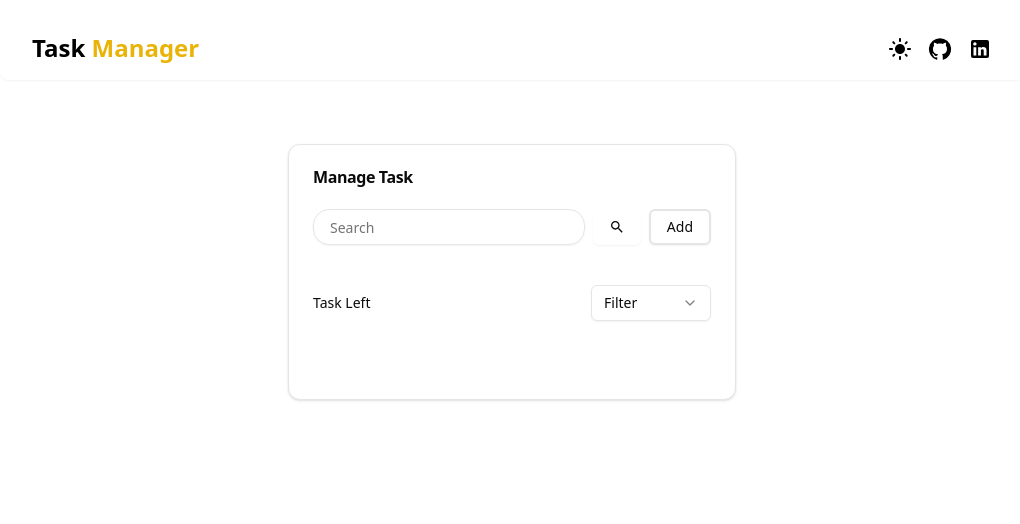
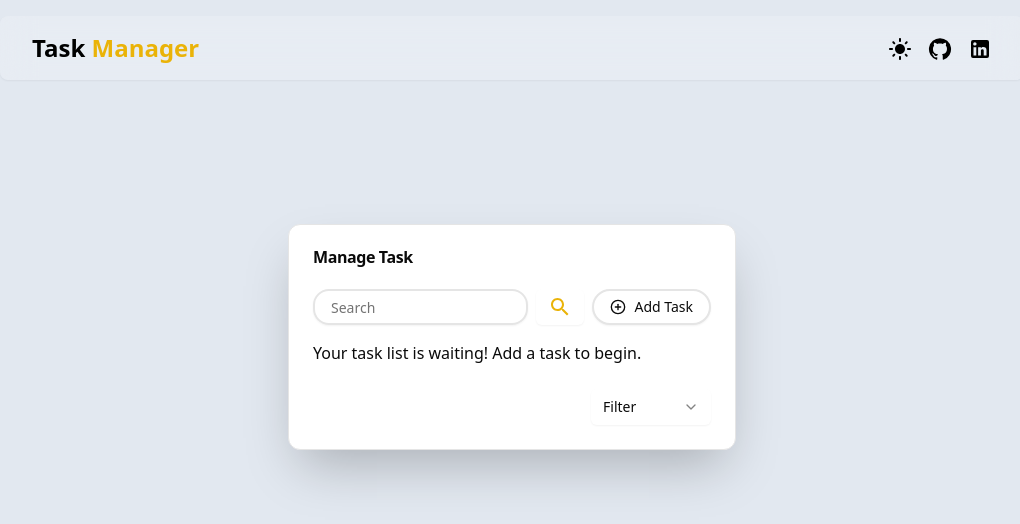
Before and after one commit to KRSNAGUPTA/task-manager, a React (Vite) app: page / in a window 1280 px wide. Shown: the top 524 px of the page, without its empty margins (128-1148 px from the left). Built offline with nearby package versions, Linux system fonts and the light colour scheme.

Commit message:
refactor task management: replace icon imports, implement UUID for task IDs, and enhance UI layout

```diff
--- a/src/App.jsx
+++ b/src/App.jsx
@@ -14,7 +14,6 @@ import {
   DialogContent,
   DialogDescription,
   DialogHeader,
-  DialogTitle,
   DialogFooter,
   DialogTrigger,
   DialogClose,
@@ -27,8 +26,14 @@ import {
   SelectValue,
 } from "@/components/ui/select";
 import { Input } from "./components/ui/input";
-import DeleteOutlineSharpIcon from "@mui/icons-material/DeleteOutlineSharp";
-import { PriorityHigh, Warning, CheckCircle } from "@mui/icons-material";
+import {
+  PlusCircle,
+  Trash2,
+  AlertTriangle,
+  AlertCircle,
+  CheckCircle,
+} from "lucide-react";
+import { v4 as uuidv4 } from "uuid";
 import { Button } from "./components/ui/button";
 import { Checkbox } from "./components/ui/checkbox";
 import { Label } from "./components/ui/label";
@@ -78,6 +83,9 @@ function App() {
     });
     setFilteredTask(afterSearch);
   };
+  useEffect(() => {
+    localStorage.setItem("taskList", JSON.stringify(taskList));
+  }, [taskList]);
 
   const addTask = () => {
     if (!taskName) {
@@ -85,7 +93,7 @@ function App() {
       return;
     }
     const task = {
-      id: taskList.length + 1,
+      id: uuidv4(),
       name: taskName,
       description: taskDesc,
       completed: false,
@@ -113,39 +121,48 @@ function App() {
 
   return (
     <>
-      <div className="max-h-screen p-0 m-0 ">
+      <div className="max-h-screen p-0 m-0 bg-slate-200 dark:bg-neutral-950 h-screen">
         <Navbar />
-        <div className="flex justify-center mt-16 ">
-          <Card className="w-full max-w-md mx-auto min-h-64">
+        <div className="flex justify-center items-center px-4 sm:px-6 md:px-8 mt-36">
+          <Card className="w-full max-w-md mx-auto min-h-16 shadow-2xl">
             <CardHeader>
               <CardTitle>Manage Task</CardTitle>
             </CardHeader>
             <CardContent className="space-y-4">
-              <div className="flex space-x-2">
+              <div className="flex flex-col sm:flex-row sm:space-x-2 space-y-4 sm:space-y-0 justify-between">
+                <div className="flex w-full justify-between space-x-2">
                   <Input
-                  className="rounded-2xl px-4"
+                    className="rounded-2xl px-4 border-2 focus:border-transparent focus:outline-none focus:ring-2 focus:ring-yellow-700 dark:focus:ring-yellow-200 focus:ring-opacity-50 dark:focus:ring-opacity-70"
                     type="text"
                     placeholder="Search"
+                    value={searchTerm}
                     onChange={(e) => setSearchTerm(e.target.value)}
                   />
+
                   <Button
                     variant="outline"
-                  className="border-none hover:shadow-inner"
+                    className="border-none hover:shadow-inner active:scale-75  "
                     onClick={handleSearch}
                   >
-                  <Search />
+                    <Search className="text-yellow-500 scale-150 " />
                   </Button>
+                </div>
                 <Dialog>
-                  <DialogTrigger>
-                    <Button variant="outline" className="border-2">Add</Button>
+                  <DialogTrigger asChild>
+                    <Button
+                      variant="outline"
+                      className="border-2 rounded-full hover:text-yellow-600 dark:hover:text-yellow-300"
+                    >
+                      <PlusCircle /> Add Task
+                    </Button>
                   </DialogTrigger>
                   <DialogContent>
                     <DialogHeader>Enter a new Task</DialogHeader>
                     <DialogDescription>
                       Enter task name & description
                     </DialogDescription>
-                    <DialogHeader className="">
-                      <div className="space-y-4 ">
+                    <DialogHeader>
+                      <div className="space-y-4">
                         <div className="space-y-2">
                           <Label htmlFor="taskName">Task Name :</Label>
                           <Input
@@ -167,12 +184,13 @@ function App() {
                           />
                         </div>
                         <DialogFooter className="flex sm:justify-between">
-                          <Select onValueChange={(val) => setTaskPrio(val)}>
+                          <Select
+                            onValueChange={(val) =>
+                              setTaskPrio(val ? val : "low")
+                            }
+                          >
                             <SelectTrigger className="w-[120px]">
-                              <SelectValue
-                                className="text-muted "
-                                placeholder="Priority"
-                              />
+                              <SelectValue placeholder="Priority" />
                             </SelectTrigger>
                             <SelectContent>
                               <SelectItem value="low">Low</SelectItem>
@@ -195,11 +213,14 @@ function App() {
                   </DialogContent>
                 </Dialog>
               </div>
-              <ul className="space-y-4 ">
+              <ul className="space-y-4">
+                {filteredTask.length === 0 && filter !== "completed" && !searchTerm
+                  ? "Your task list is waiting! Add a task to begin."
+                  : ""}
                 {filteredTask.map((task) => (
                   <li key={task.id}>
-                    <div className="flex justify-between items-center ">
-                      <div className={`flex space-x-3 items-center `}>
+                    <div className="flex justify-between items-center">
+                      <div className="flex space-x-3 items-center">
                         <Checkbox
                           checked={task.completed ? true : false}
                           onCheckedChange={() => toggleTask(task.id)}
@@ -207,26 +228,25 @@ function App() {
                         <div className="space-y-1">
                           <CardTitle
                             className={`${
-                              task.completed ? "line-through text-muted" : ""
+                              task.completed ? "line-through text-gray-300" : ""
                             }`}
                           >
                             <div className="flex items-center space-x-2">
                               {task.priority === "high" && (
-                                <PriorityHigh className="text-red-500" />
+                                <AlertTriangle className="text-red-500" />
                               )}
                               {task.priority === "medium" && (
-                                <Warning className="text-yellow-500" />
+                                <AlertCircle className="text-yellow-500" />
                               )}
                               {task.priority === "low" && (
                                 <CheckCircle className="text-green-500" />
                               )}
-
                               <span>{task.name}</span>
                             </div>
                           </CardTitle>
                           <CardDescription
                             className={`${
-                              task.completed ? "text-muted line-through" : ""
+                              task.completed ? "line-through text-gray-300" : ""
                             }`}
                           >
                             {task.description}
@@ -238,17 +258,16 @@ function App() {
                         className="hover:text-red-600 border-none"
                         onClick={() => deleteTask(task.id)}
                       >
-                        <DeleteOutlineSharpIcon />
+                        <Trash2 />
                       </Button>
                     </div>
                   </li>
                 ))}
               </ul>
             </CardContent>
-            <CardFooter className="flex justify-between">
-              <div className="text-sm ">Task Left</div>
+            <CardFooter className="flex justify-end">
               <Select onValueChange={(val) => setFilter(val)}>
-                <SelectTrigger className="w-[120px]">
+                <SelectTrigger className="w-[120px] border-none hover:shadow-inner ">
                   <SelectValue placeholder="Filter" />
                 </SelectTrigger>
                 <SelectContent>
```
Lines whose indentation alone changed are shown as unchanged.
